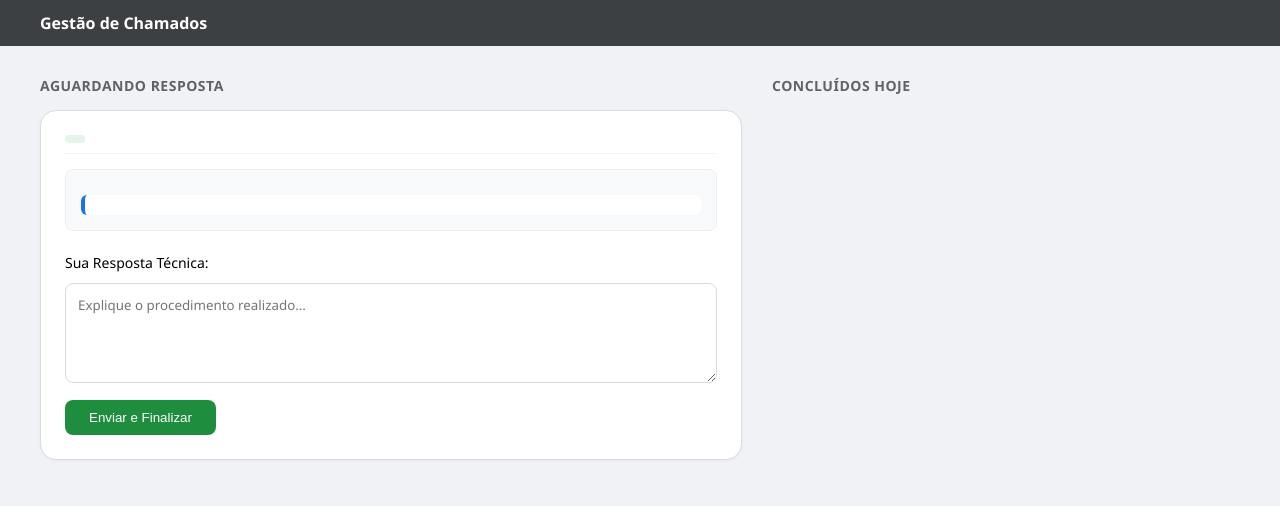
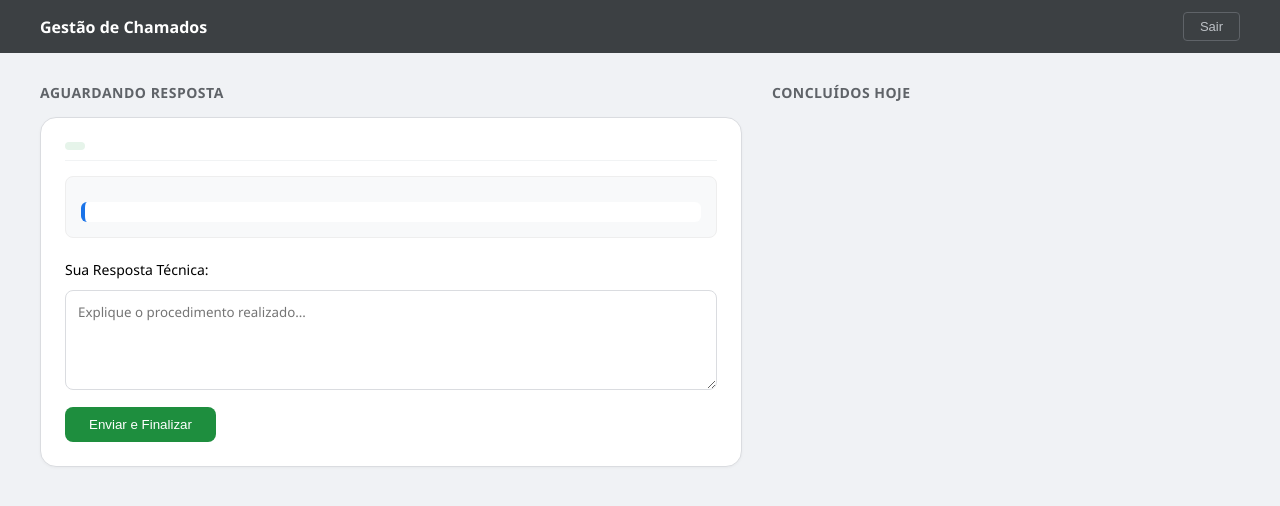
Before and after one commit to nathan-santoss/projeto-senac, an Electron app: page app/suporte/suporte.html in a window 1280 px wide. Drawn offline with Linux system fonts and the light colour scheme; no server answers.

Commit message:
:sparkles: funcao de logout funcionario adicionada

```diff
--- a/app/suporte/renderer.js
+++ b/app/suporte/renderer.js
@@ -51,3 +51,8 @@ send_bt.addEventListener('click', (event) => {
     }, 100);
 
 })
+
+const logout_bt = document.getElementById('logout-bt')
+logout_bt.addEventListener('click', (event) => {
+    window.api.changePage('login')
+})
--- a/app/suporte/suporte.html
+++ b/app/suporte/suporte.html
@@ -6,6 +6,25 @@
     <style>
         body { font-family: 'Segoe UI', Roboto, sans-serif; background-color: #f0f2f5; margin: 0; }
         .cabecalho { background: #3c4043; color: white; padding: 12px 40px; display: flex; justify-content: space-between; align-items: center; }
+
+        /* Estilização estratégica para o botão de Logout */
+        .botao-logout {
+            background: transparent;
+            color: #bdc1c6;
+            border: 1px solid #5f6368;
+            padding: 6px 16px;
+            border-radius: 4px;
+            font-size: 13px;
+            font-weight: 500;
+            cursor: pointer;
+            transition: all 0.2s;
+            margin-left: 15px;
+        }
+        .botao-logout:hover {
+            background: #5f6368;
+            color: white;
+        }
+
         .main { max-width: 1200px; margin: 30px auto; padding: 0 20px; display: grid; grid-template-columns: 1.5fr 1fr; gap: 30px; }
         .coluna-titulo { font-size: 14px; font-weight: 600; color: #5f6368; text-transform: uppercase; margin-bottom: 15px; letter-spacing: 0.5px; }
         .card-atendimento { background: white; border-radius: 16px; border: 1px solid #dadce0; padding: 24px; margin-bottom: 20px; box-shadow: 0 1px 3px rgba(0,0,0,0.04); }
@@ -28,7 +47,10 @@
 <body>
     <div class="cabecalho">
         <strong>Gestão de Chamados</strong>
-        <span id="agent-name"></span>
+        <div>
+            <span id="agent-name"></span>
+            <button id="logout-bt" type="button" class="botao-logout">Sair</button>
+        </div>
     </div>
     <div class="main">
         <div id="chamados-atuais">
@@ -50,7 +72,6 @@
         </div>
         <div>
             <div id="cards-concluidos" class="coluna-titulo">Concluídos Hoje</div>
-
         </div>
     </div>
     <script src="renderer.js"></script>
```
